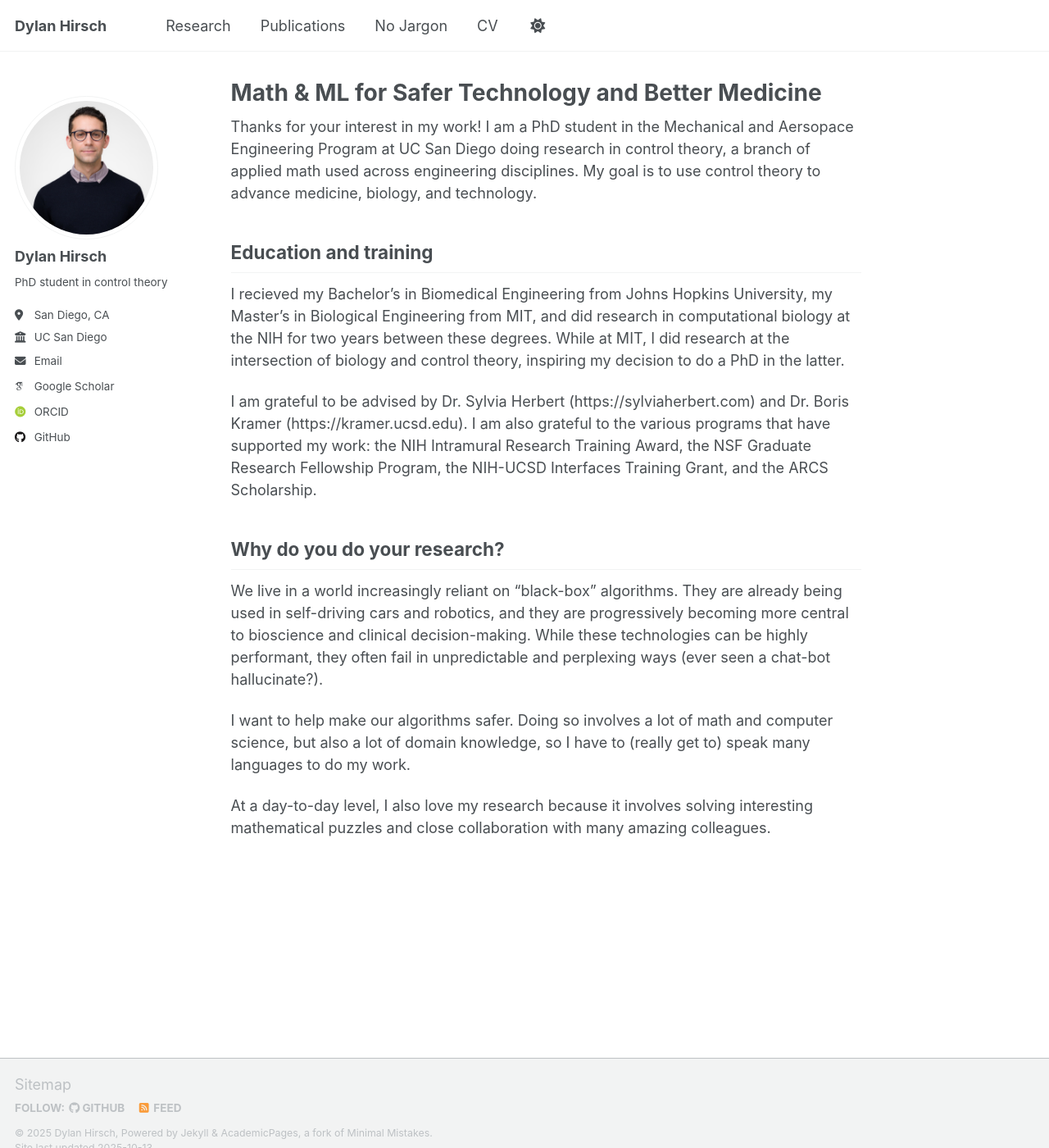
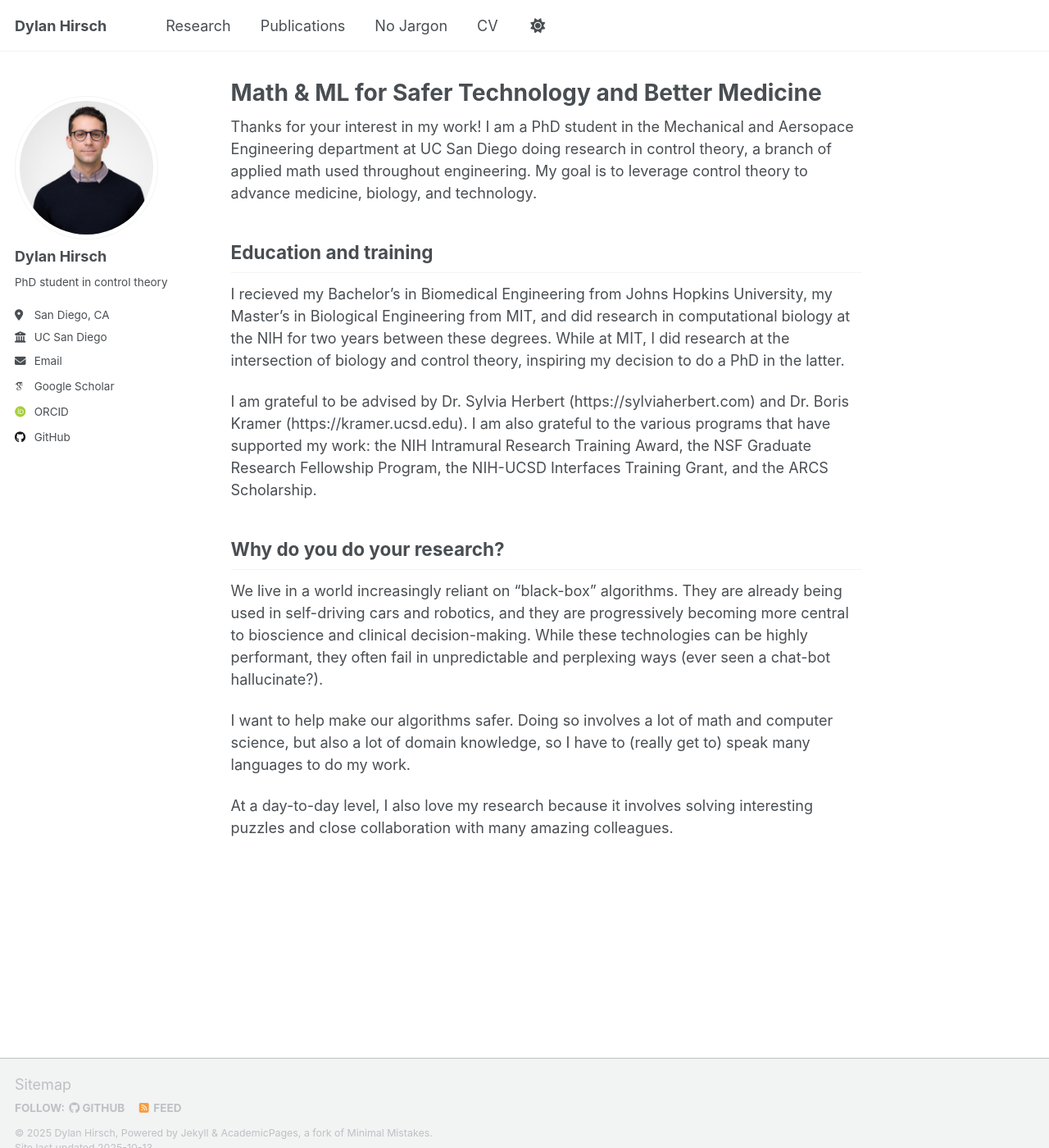
Before and after one commit to dylan-hirsch/dylan-hirsch.github.io, a Jekyll site: the page built from _pages/about.md, in a window 1280 px wide and 1400 px high. Shown: the whole window at 82% size. Built offline with Jekyll 4.4.1, drawn with Linux system fonts in a browser that asks for light colours; some web fonts are replaced; a script that is not in the unit is left out.

Commit message:
Update about.md

```diff
--- a/_pages/about.md
+++ b/_pages/about.md
@@ -7,8 +7,8 @@ redirect_from:
   - /about.html
 ---
 
-Thanks for your interest in my work! I am a PhD student in the Mechanical and Aersopace Engineering Program at UC San Diego doing research in control theory, a branch of applied math used across engineering disciplines.
-My goal is to use control theory to advance medicine, biology, and technology.
+Thanks for your interest in my work! I am a PhD student in the Mechanical and Aersopace Engineering department at UC San Diego doing research in control theory, a branch of applied math used throughout engineering.
+My goal is to leverage control theory to advance medicine, biology, and technology.
 
 ## Education and training
 I recieved my Bachelor's in Biomedical Engineering from Johns Hopkins University, my Master's in Biological Engineering from MIT, and did research in computational biology at the NIH for two years between these degrees.
@@ -25,4 +25,4 @@ While these technologies can be highly performant, they often fail in unpredicta
 I want to help make our algorithms safer.
 Doing so involves a lot of math and computer science, but also a lot of domain knowledge, so I have to (really get to) speak many languages to do my work.
 
-At a day-to-day level, I also love my research because it involves solving interesting mathematical puzzles and close collaboration with many amazing colleagues.
+At a day-to-day level, I also love my research because it involves solving interesting puzzles and close collaboration with many amazing colleagues.
```
